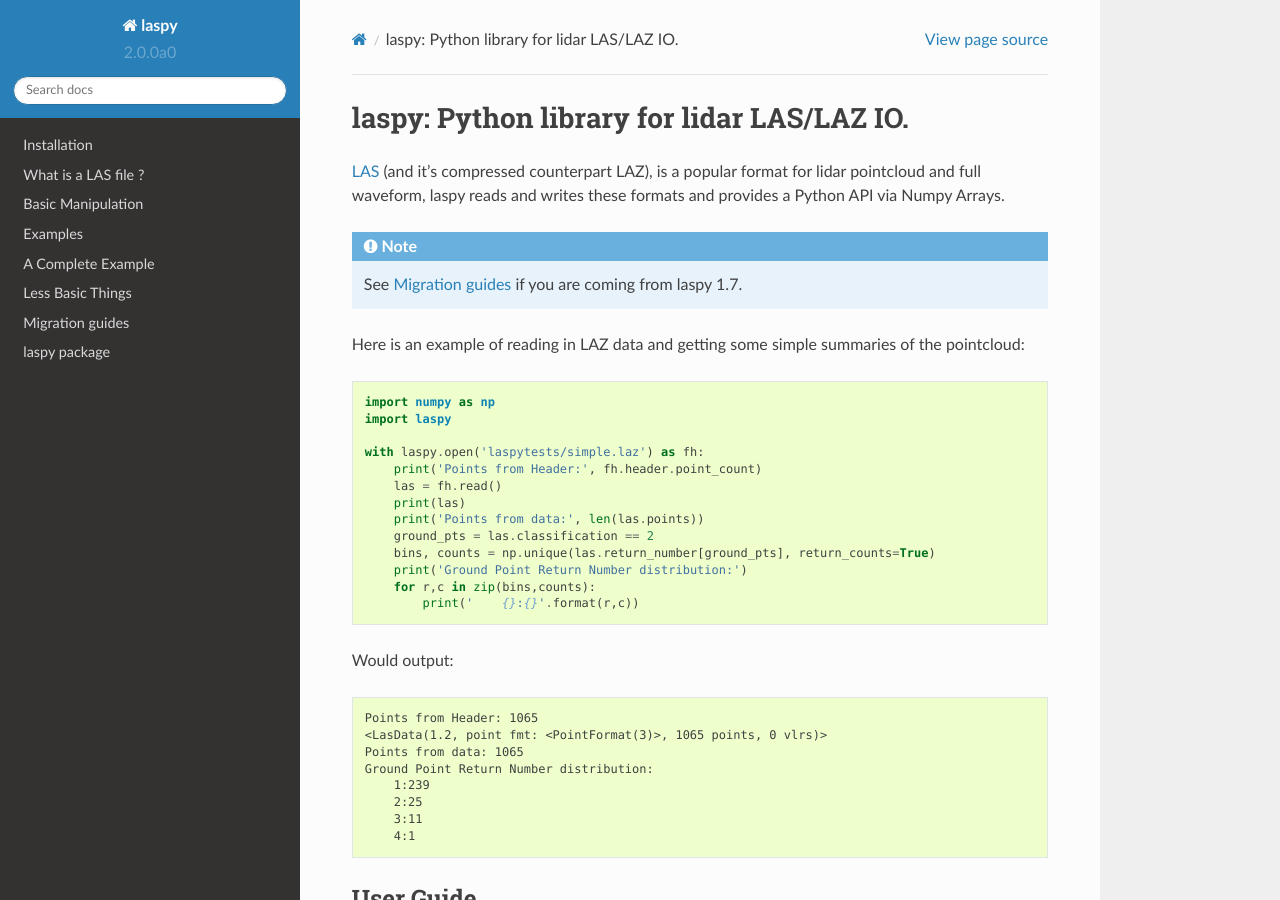
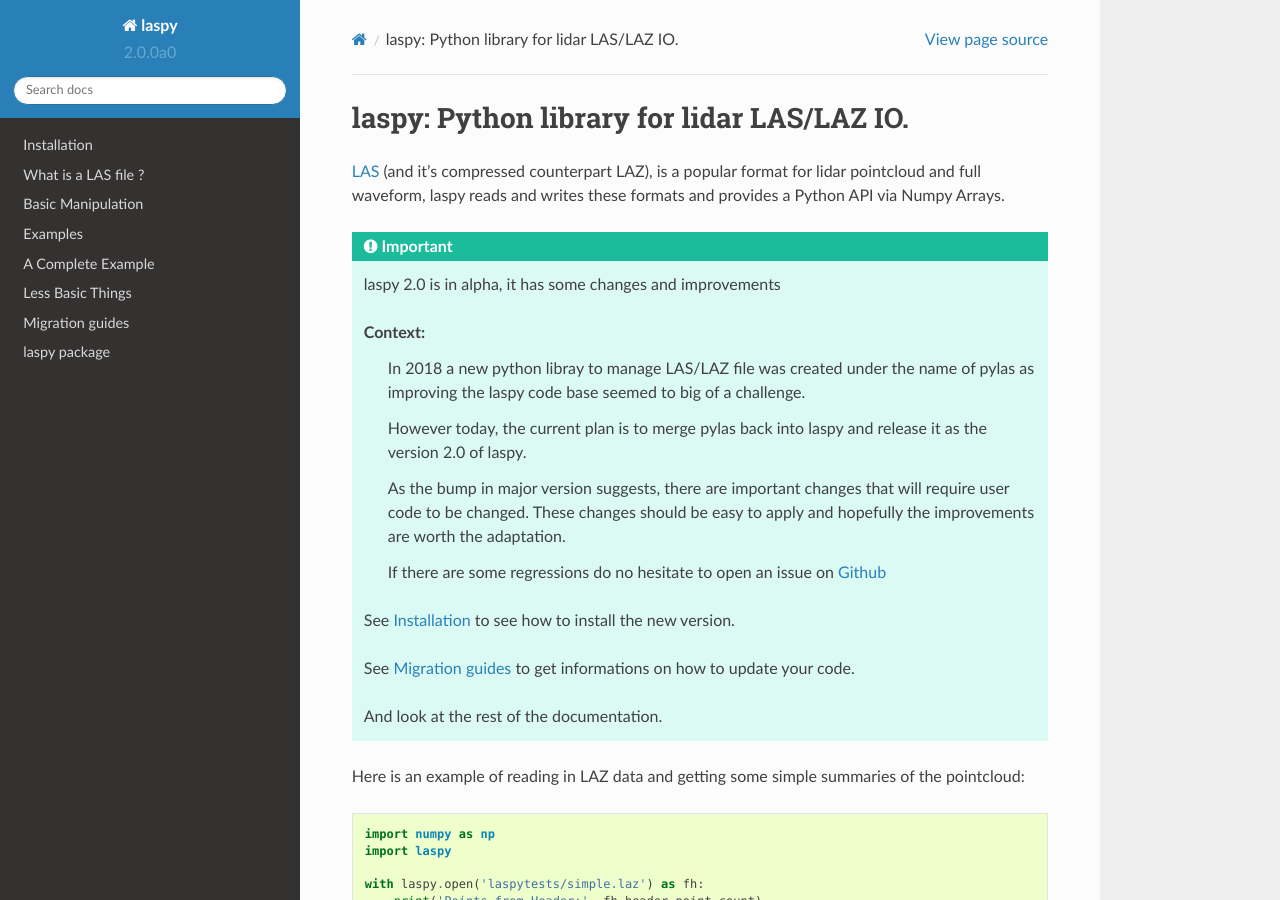
Before and after one commit to laspy/laspy, a Sphinx documentation site: the page built from docs/index.rst, in a window 1280 px wide and 900 px high. Built offline with Sphinx 7.4.7 and the Read the Docs theme 2.0.0, drawn with Linux system fonts in a browser that asks for light colours.

Commit message:
Add a section in the doc front page to give context

```diff
--- a/docs/index.rst
+++ b/docs/index.rst
@@ -13,9 +13,31 @@
 .. _LAS: https://www.asprs.org/committee-general/laser-las-file-format-exchange-activities.html
 
 
-.. note::
+.. important::
 
-   See :ref:`migration_guides` if you are coming from laspy 1.7.
+   laspy 2.0 is in alpha, it has some changes and improvements
+
+   Context:
+      In 2018 a new python libray to manage LAS/LAZ file was created under the name of pylas
+      as improving the laspy code base seemed to big of a challenge.
+
+      However today, the current plan is to merge pylas back into laspy and release it as
+      the version 2.0 of laspy.
+
+      As the bump in major version suggests, there are important changes that will require
+      user code to be changed. These changes should be easy to apply and hopefully the
+      improvements are worth the adaptation.
+
+      If there are some regressions do no hesitate to open an issue on Github_
+
+
+   See :ref:`installation` to see how to install the new version.
+
+   See :ref:`migration_guides` to get informations on how to update your code.
+
+   And look at the rest of the documentation.
+
+.. _Github: https://github.com/laspy/laspy
 
 Here is an example of reading in LAZ data and getting some simple summaries of the pointcloud:
 
--- a/docs/installation.rst
+++ b/docs/installation.rst
@@ -43,13 +43,13 @@
 .. code-block:: shell
 
     # To install with lazrs only
-    pip install laspy[lazrs]
+    pip install --pre laspy[lazrs]
 
     # To install with laszip only
-    pip install laspy[laszip]
+    pip install --pre laspy[laszip]
 
     # To install with both
-    pip install laspy[lazrs,laszip]
+    pip install --pre laspy[lazrs,laszip]
 
 
 .. _lazrs: https://github.com/tmontaigu/laz-rs
--- a/docs/migration.rst
+++ b/docs/migration.rst
@@ -50,8 +50,6 @@
 
 .. code-block:: python
 
-     import laspy
-
      # accessing a field in laspy 1.7:
      classification = file.classification
 
@@ -63,8 +61,6 @@
 _______
 
 .. code-block:: python
-
-    import laspy
 
     # laspy 1.7:
     file.pt_src_id[:] = 2
@@ -127,7 +123,7 @@
 +--------------------+------------------------------+
 | scale              |  scales                      |
 +--------------------+------------------------------+
-| offsets            |  offsets                     |
+| offset             |  offsets                     |
 +--------------------+------------------------------+
 | filesource_id      |  file_source_id              |
 +--------------------+------------------------------+
```
